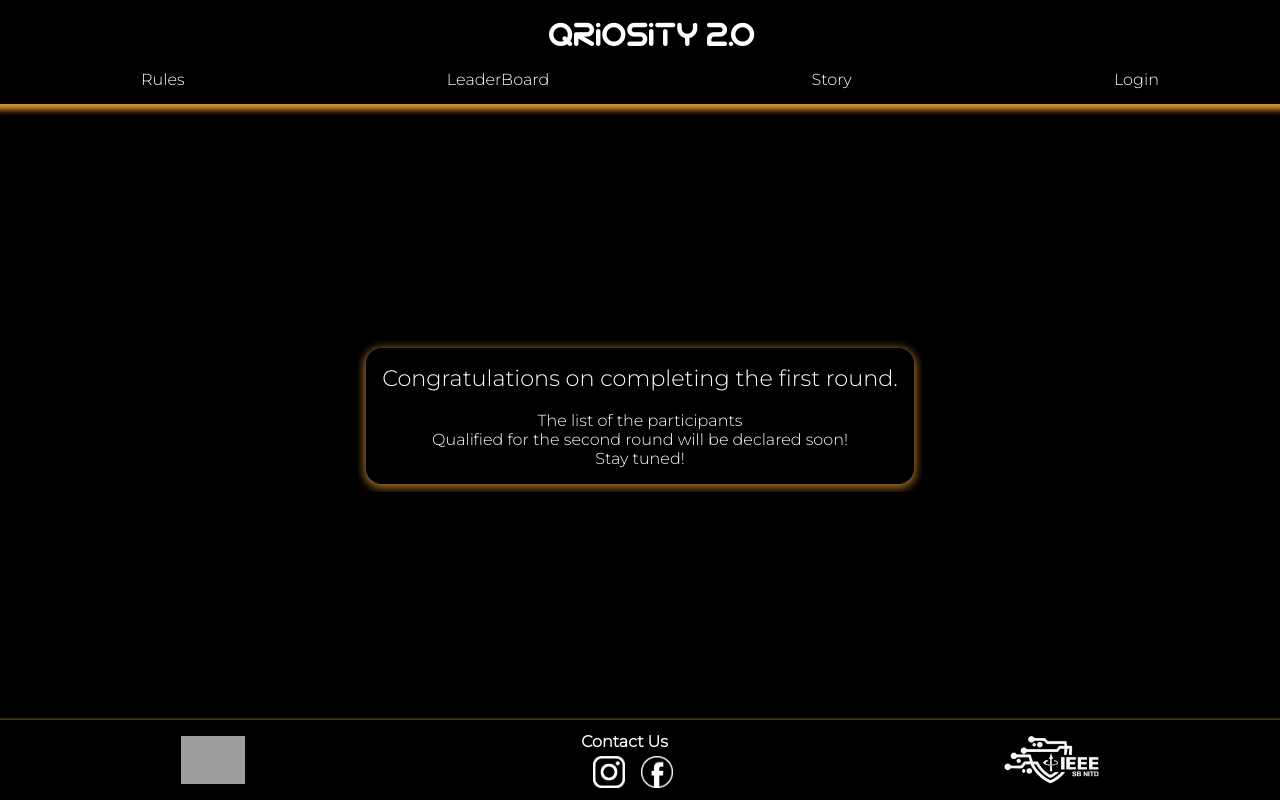
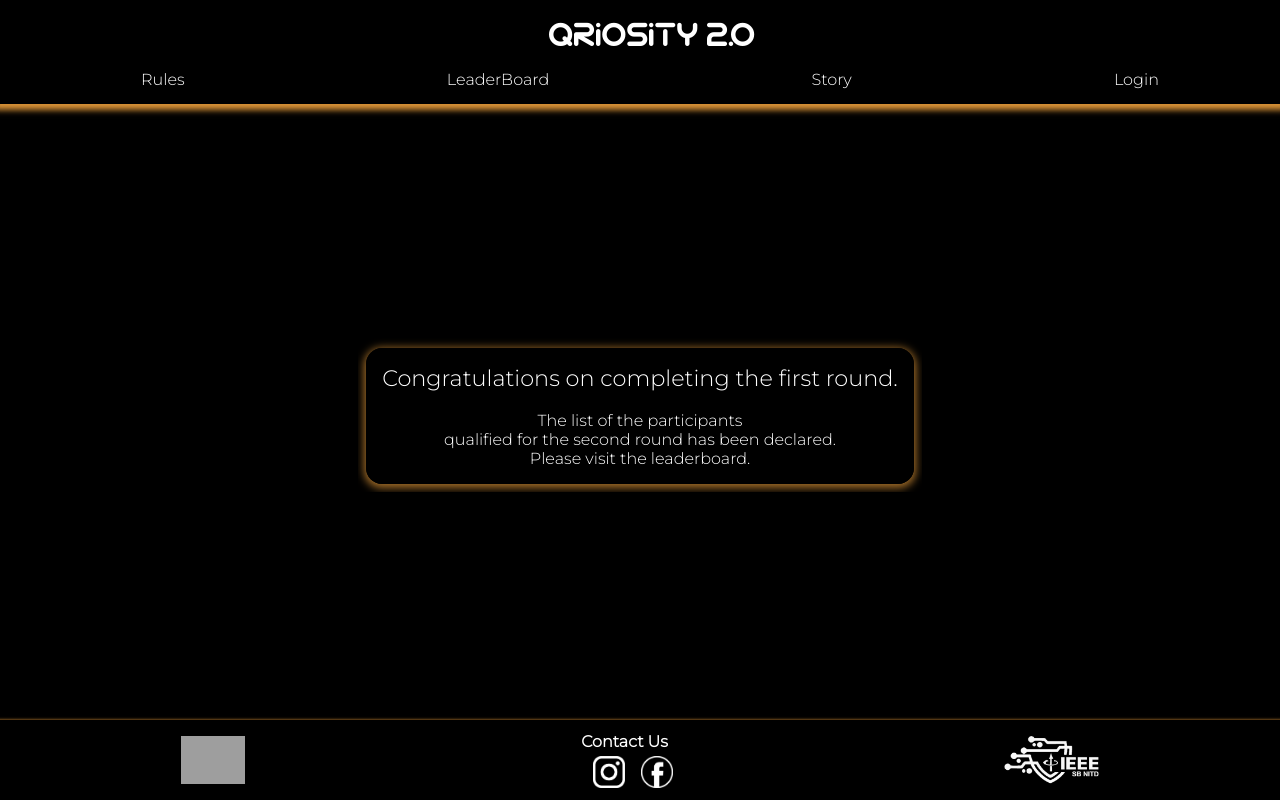
Before and after one commit to vam244/arcane_2, a Django app: template quiz/templates/quiz/wait.html in a window 1280 px wide. Run offline with Django 3.2, Linux system fonts and the light colour scheme; the template is opened without the code that fills it, so the values that code supplies are empty; grey boxes are pictures that could not be loaded.

Commit message:
Update wait.html

```diff
--- a/quiz/templates/quiz/wait.html
+++ b/quiz/templates/quiz/wait.html
@@ -28,9 +28,9 @@
     <br />
     The list of the participants
     <br />
-    Qualified for the second round will be declared soon!
+    qualified for the second round has been declared.
     <br />
-    Stay tuned!
+    Please visit the leaderboard.
   </div>
 </div>
 
```
